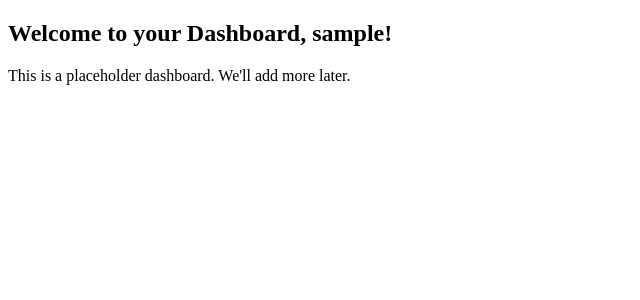
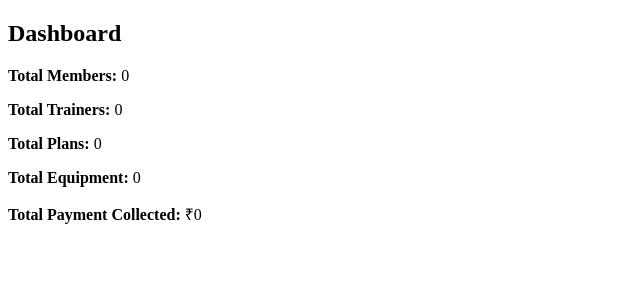
Before and after one commit to lakshyagurjar20/GymManagementSystem, a Django app: page /dashboard/ in a window 1280 px wide. Shown: the top 300 px of the page, without its empty margins (0-640 px from the left). Run offline with Django 5.2, Linux system fonts and the light colour scheme; the visitor is signed in with stand-in values (Sample User, id 1); data that the repository does not hold is empty.

Commit message:
Added dashboard view with count for memebers,trainers,plans ,equipments and payments

```diff
--- a/gym/templates/gym/dashboard.html
+++ b/gym/templates/gym/dashboard.html
@@ -1,5 +1,11 @@
 {% extends 'gym/base.html' %}
 {% block content %}
-  <h2>Welcome to your Dashboard, {{ request.user.username }}!</h2>
-  <p>This is a placeholder dashboard. We'll add more later.</p>
+<h2>Dashboard</h2>
+<div>
+    <p><strong>Total Members:</strong> {{ members_count }}</p>
+    <p><strong>Total Trainers:</strong> {{ trainers_count }}</p>
+    <p><strong>Total Plans:</strong> {{ plans_count }}</p>
+    <p><strong>Total Equipment:</strong> {{ equipment_count }}</p>
+    <p><strong>Total Payment Collected:</strong> ₹{{ total_payment }}</p>
+</div>
 {% endblock %}
--- a/gym/urls.py
+++ b/gym/urls.py
@@ -34,4 +34,6 @@ urlpatterns = [
     path('add-plan/', views.add_plan, name='add_plan'),
     path('edit-plan/<int:plan_id>/', views.edit_plan, name='edit_plan'),
     path('delete-plan/<int:plan_id>/', views.delete_plan, name='delete_plan'),
+    path('dashboard/', views.dashboard_view, name='dashboard'),
+
 ]
--- a/gym/views.py
+++ b/gym/views.py
@@ -16,6 +16,8 @@ from .forms import TrainerForm
 from .models import Equipment
 from .forms import EquipmentForm
 from .models import Plan
+from django.db import models
+
 def add_payment(request):
     if request.method == 'POST':
         form = PaymentForm(request.POST)
@@ -255,3 +257,20 @@ def delete_plan(request, plan_id):
     plan = get_object_or_404(Plan, id=plan_id)
     plan.delete()
     return redirect('all_plans')
+
+@login_required
+def dashboard_view(request):
+    members_count = Member.objects.count()
+    trainers_count = Trainer.objects.count()
+    plans_count = Plan.objects.count()
+    equipment_count = Equipment.objects.count()
+    total_payment = Payment.objects.aggregate(models.Sum('amount'))['amount__sum'] or 0
+
+    context = {
+        'members_count': members_count,
+        'trainers_count': trainers_count,
+        'plans_count': plans_count,
+        'equipment_count': equipment_count,
+        'total_payment': total_payment
+    }
+    return render(request, 'gym/dashboard.html', context)
```
Also changed, not shown: gym/admin.py (+22 -5 lines), gym/models.py (+28 -22 lines), gym/migrations/0001_initial.py, gym/migrations/0002_payment.py (deleted), gym/migrations/0003_trainer.py (deleted), gym/migrations/0004_equipment.py (deleted), gym/migrations/0005_plan.py (deleted), gym/migrations/0006_plan_description_alter_plan_price.py (deleted).
